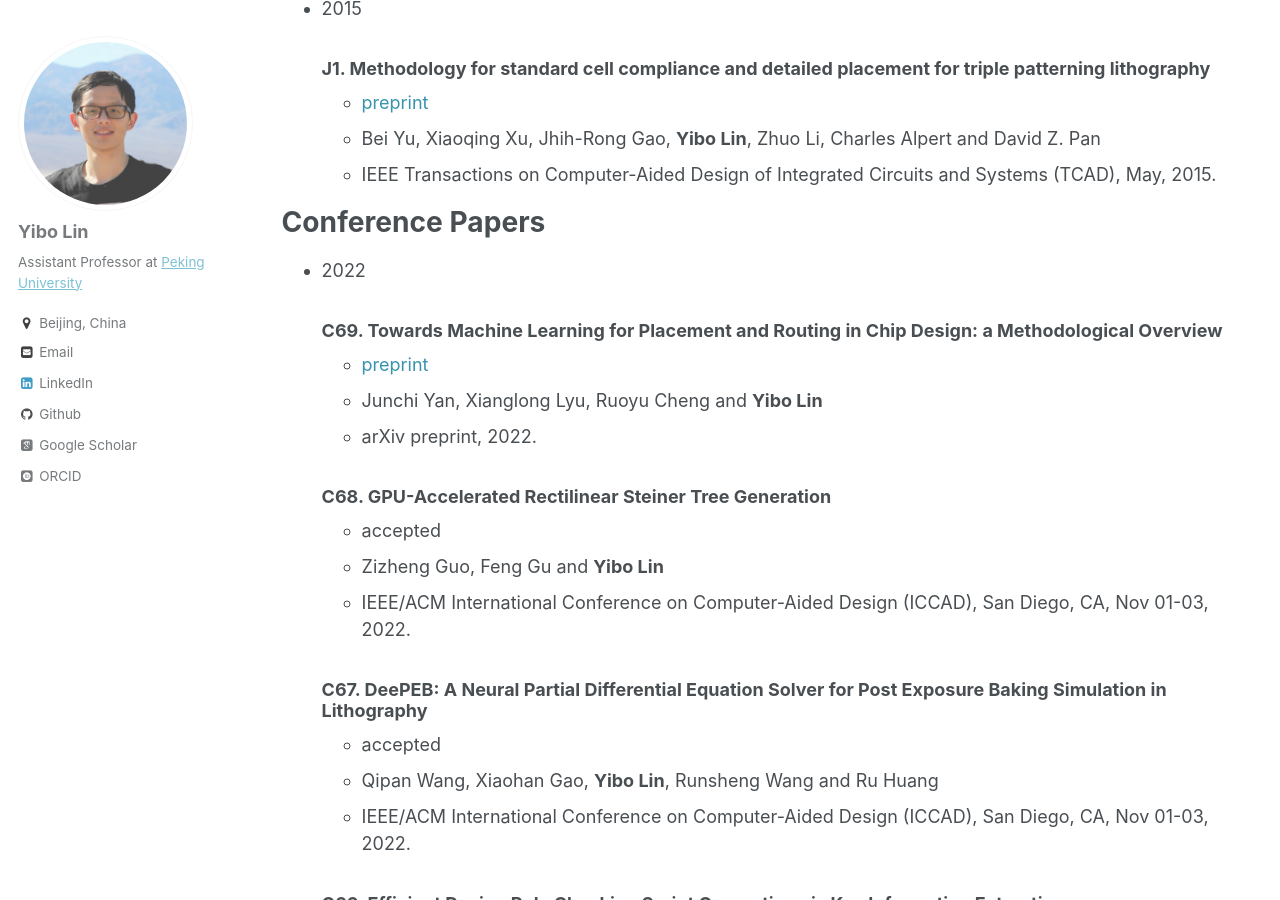
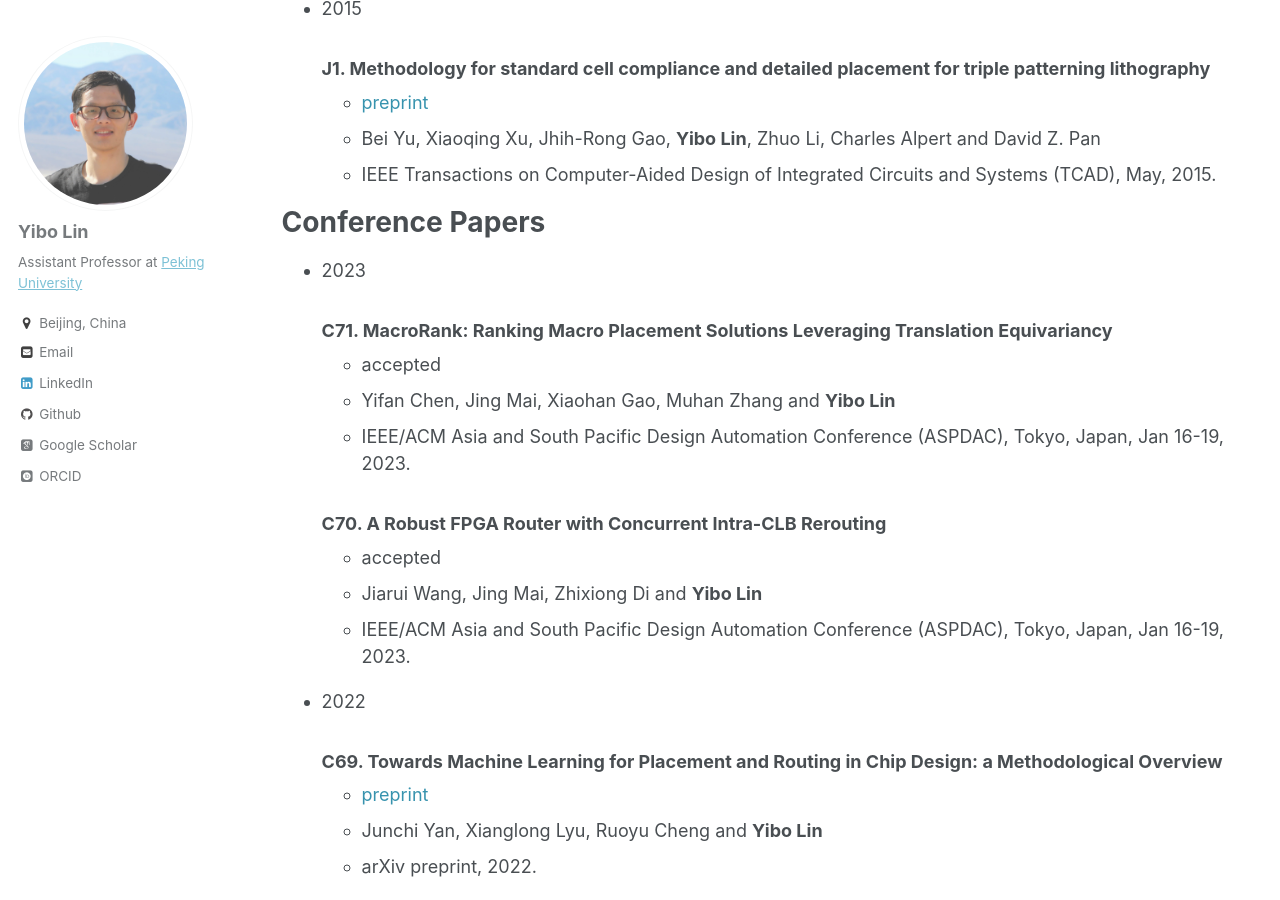
Before and after one commit to limbo018/limbo018.github.io, a Jekyll site: the page built from _pages/publications.md, in a window 1280 px wide and 900 px high, scrolled down 6459 px. Built offline with Jekyll 4.4.1, drawn with Linux system fonts in a browser that asks for light colours; some web fonts are replaced.

Commit message:
add aspdac2023 papers

```diff
--- a/_pages/publications.md
+++ b/_pages/publications.md
@@ -212,6 +212,18 @@ Journal Papers
 
 Conference Papers
 ======
+
+* 2023
+
+  ### C71. MacroRank: Ranking Macro Placement Solutions Leveraging Translation Equivariancy
+     * accepted
+     * Yifan Chen, Jing Mai, Xiaohan Gao, Muhan Zhang and **Yibo Lin**
+     * IEEE/ACM Asia and South Pacific Design Automation Conference (ASPDAC), Tokyo, Japan, Jan 16-19, 2023.
+
+  ### C70. A Robust FPGA Router with Concurrent Intra-CLB Rerouting
+     * accepted
+     * Jiarui Wang, Jing Mai, Zhixiong Di and **Yibo Lin**
+     * IEEE/ACM Asia and South Pacific Design Automation Conference (ASPDAC), Tokyo, Japan, Jan 16-19, 2023.
 
 * 2022
 
```
Also changed, not shown: _includes/publications_cv.md (+4 -0 lines), 4 other files.
